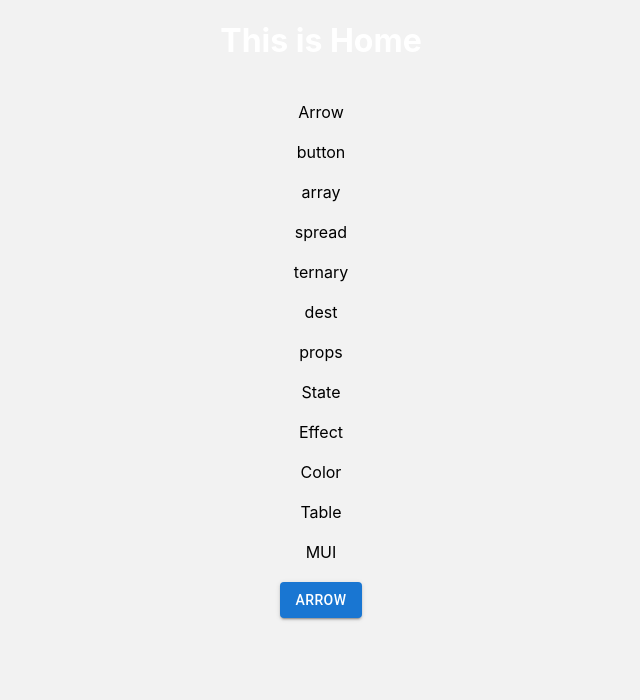
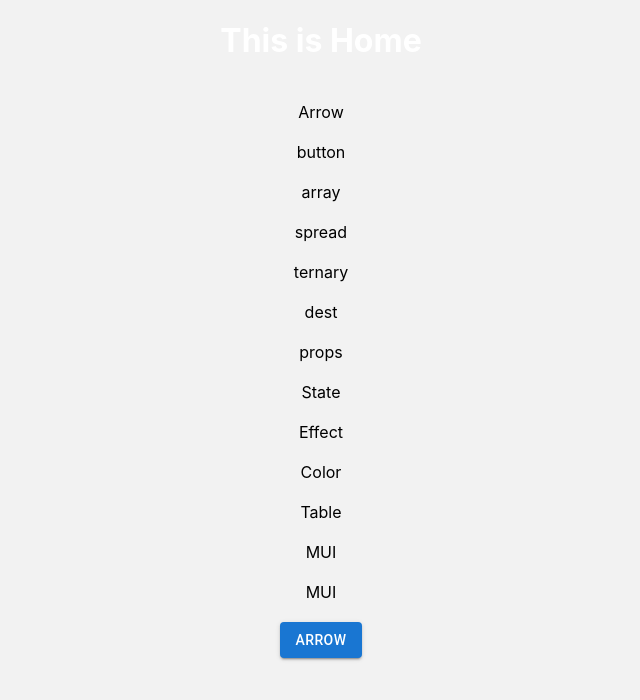
Before and after one commit to r0g-c0d3s/React-Basic, a React (Create React App) app: page / in a window 1280 px wide. Shown: the top 700 px of the page, without its empty margins (319-959 px from the left). Built offline with nearby package versions, Linux system fonts and the light colour scheme.

Commit message:
Add API component and update routing in App.js; add link to API in Home component

```diff
--- a/src/App.js
+++ b/src/App.js
@@ -14,6 +14,7 @@ import Color from "./Components/color";
 import Error from "./Components/Error";
 import BasicTable from "./Components/MUI/Table"
 import MUI from "./Components/MUI"
+import API from "./Components/API"
 
 import { BrowserRouter, Routes, Route } from "react-router-dom";
 
@@ -61,6 +62,7 @@ function App() {
         <Route path="/color" element={<Color />} />
         <Route path="/table" element={<BasicTable />} />
         <Route path="/mui" element={<MUI />} />
+        <Route path="/api" element={<API />} />
 
       </Routes>
     </BrowserRouter>
--- a/src/Components/API.jsx
+++ b/src/Components/API.jsx
@@ -0,0 +1,7 @@
+import React from 'react'
+
+export default function API() {
+  return (
+    <div>API</div>
+  )
+}
--- a/src/Components/Home.jsx
+++ b/src/Components/Home.jsx
@@ -36,6 +36,8 @@ export default function Home() {
         <br />
         <Link className='link' to='/mui'>MUI</Link>
         <br />
+        <Link className='link' to='/api'>MUI</Link>
+        <br />
 
         <Button onClick={click} variant='contained'>Arrow</Button>
     </div>
--- a/src/Components/MUI.jsx
+++ b/src/Components/MUI.jsx
@@ -14,6 +14,7 @@ export default function MUI() {
       <Button />
       <br />
       <AccordionUsage/>
+      <br />
     </div>
   );
 }
```
